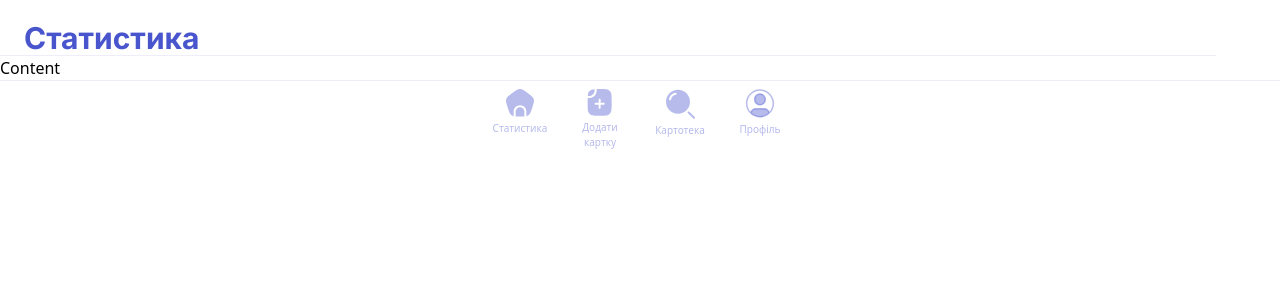
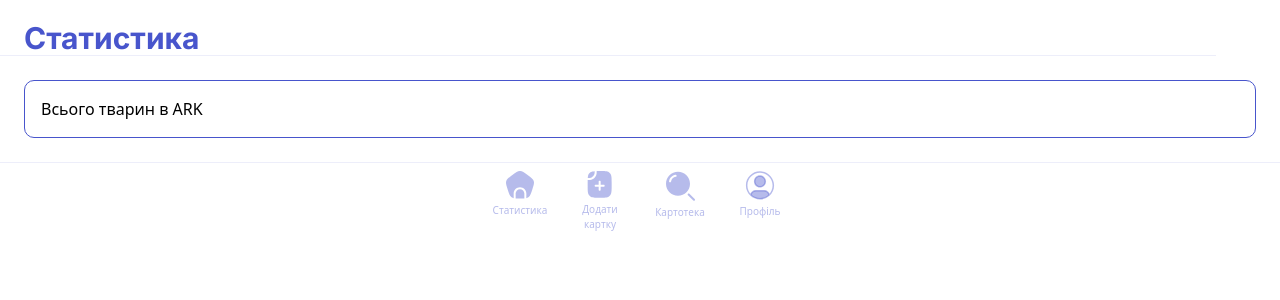
Before and after one commit to baza-trainee/AnimalRescueKharkiv, a Next.js app: page /crm in a window 1280 px wide. Shown: the top 300 px of the page. Built offline with nearby package versions, Linux system fonts and the light colour scheme.

Commit message:
TotalCounter component created

```diff
--- a/src/app/crm/page.tsx
+++ b/src/app/crm/page.tsx
@@ -1,11 +1,14 @@
 import FooterCrm from "@/src/components/crm/Footer";
 import HeaderCrm from "@/src/components/crm/Header";
+import TotalCounterCrm from "@/src/components/crm/TotalCounterCrm";
 
 export default function CRMPage() {
   return (
     <>
       <HeaderCrm />
-      <div>Content</div>
+      <section className="mx-6">
+        <TotalCounterCrm />
+      </section>
       <FooterCrm/>
     </>
   );
--- /dev/null
+++ b/src/components/crm/TotalCounterCrm/index.tsx
@@ -0,0 +1,9 @@
+const TotalCounterCrm = () => {
+    return (
+        <div className="flex my-6 border border-mainBlue rounded-[10px] p-4">
+            <p>Всього тварин в АRK</p>
+        </div>
+    )
+}
+
+export default TotalCounterCrm;
```
